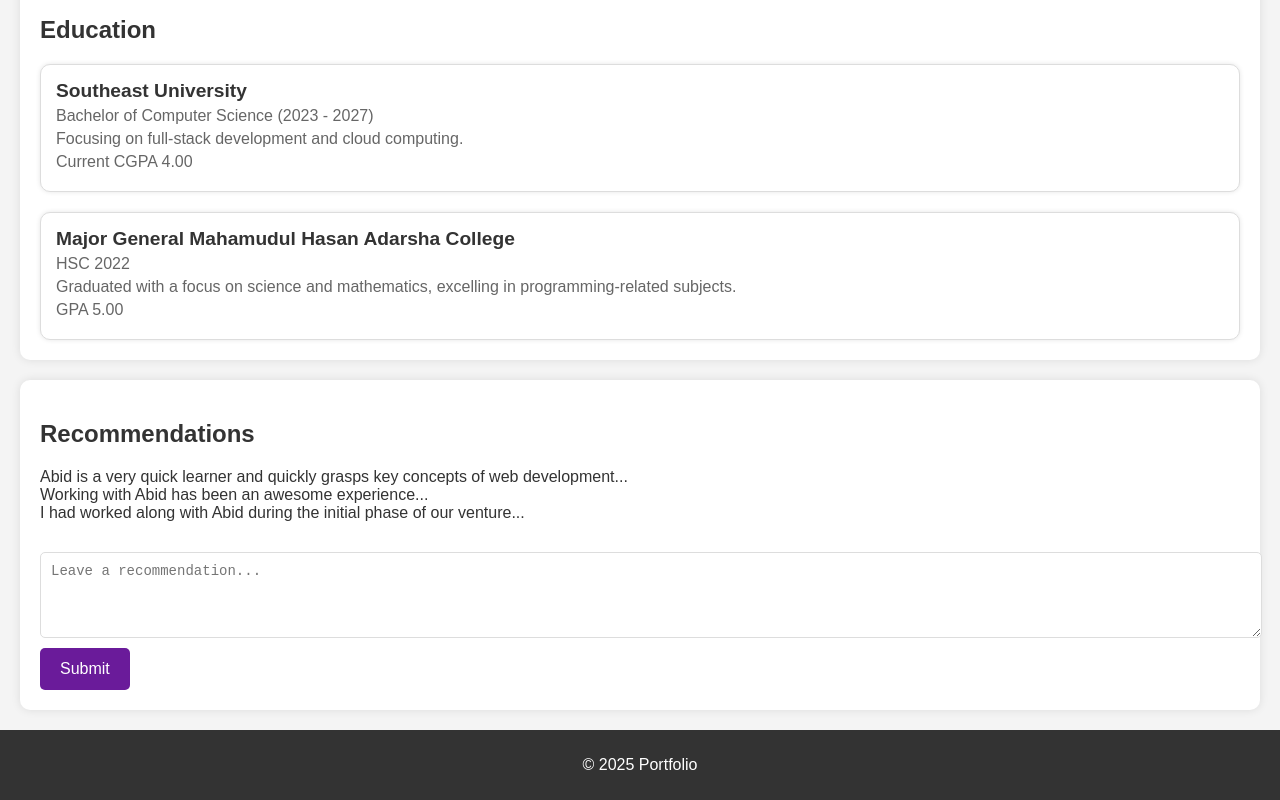
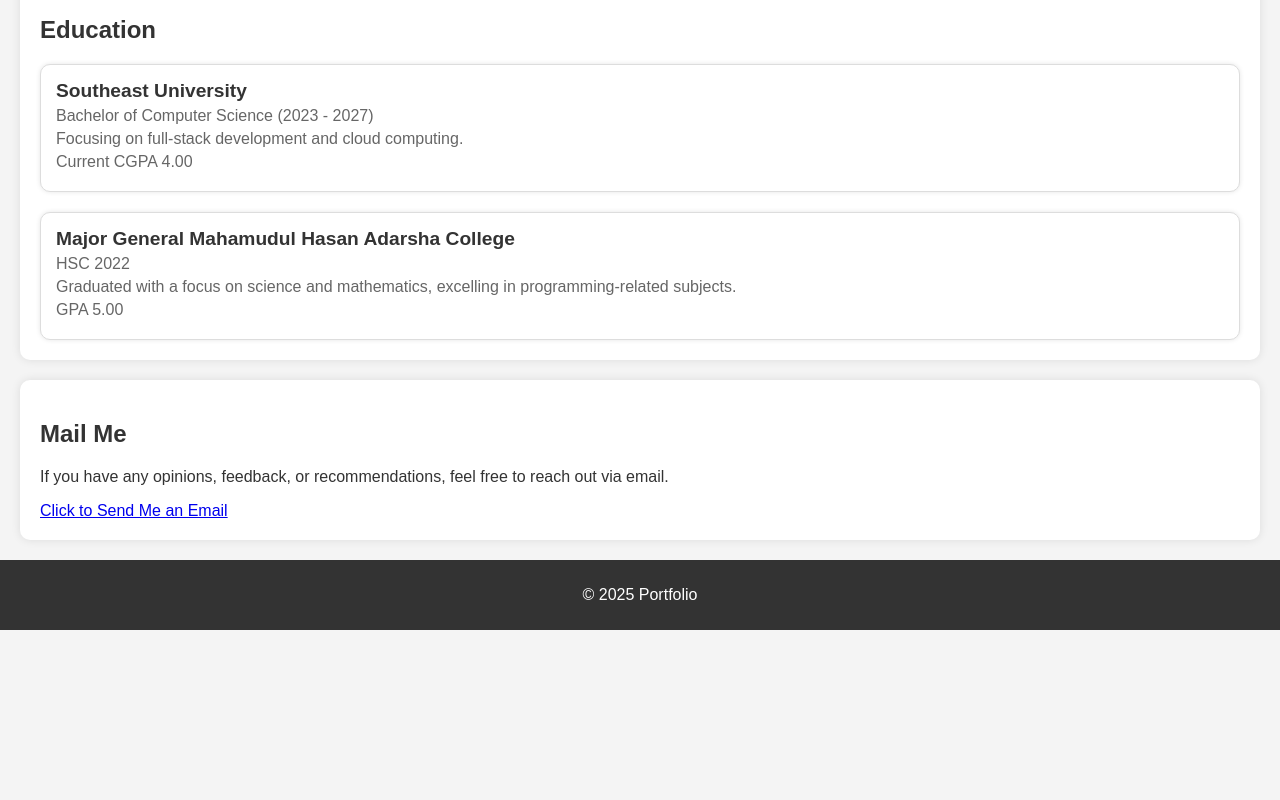
Before and after one commit to hasan2733/My-portfolio, a plain HTML site: page index.html in a window 1280 px wide. Shown: the part 1008-1808 px from the top of the page. After the commit the page ends 1638 px from the top, so only its background shows below. Drawn offline with Linux system fonts and the light colour scheme.

Commit message:
Update index.html

```diff
--- a/index.html
+++ b/index.html
@@ -18,7 +18,7 @@
         <li><a href="#skills">Skills</a></li>
         <li><a href="#projects">Projects</a></li>
         <li><a href="#education">Education</a></li>
-        <li><a href="#recommendations">Recommendations</a></li>
+        <li><a href="#mail-me">Mail Me</a></li>
       </ul>
     </nav>
   </header>
@@ -97,28 +97,19 @@
     </div>
   </section>
 
-  <section id="recommendations" class="section">
-    <h2>Recommendations</h2>
-    <div class="recommendation-card">Abid is a very quick learner and quickly grasps key concepts of web development...</div>
-    <div class="recommendation-card">Working with Abid has been an awesome experience...</div>
-    <div class="recommendation-card">I had worked along with Abid during the initial phase of our venture...</div>
-    <div class="recommendation-input">
-      <textarea id="recommendation_input" placeholder="Leave a recommendation..." rows="4"></textarea>
-      <button id="recommend_btn" onclick="addRecommendation()">Submit</button>
-    </div>
+  <section id="mail-me" class="section">
+    <h2>Mail Me</h2>
+    <p>If you have any opinions, feedback, or recommendations, feel free to reach out via email.</p>
+    <a href="mailto:hasan.tng33@gmail.com?subject=Feedback for Your Portfolio" class="mail-button">
+      Click to Send Me an Email
+    </a>
   </section>
 
   <footer>
     <p>&copy; 2025 Portfolio</p>
   </footer>
 
-  <!-- Modal -->
-  <div id="confirmationModal" class="modal">
-    <div class="modal-content">
-      <span class="close">&times;</span>
-      <p>Your recommendation has been submitted!</p>
-    </div>
-  </div>
+
 
   <script src="script.js"></script>
 </body>
```
